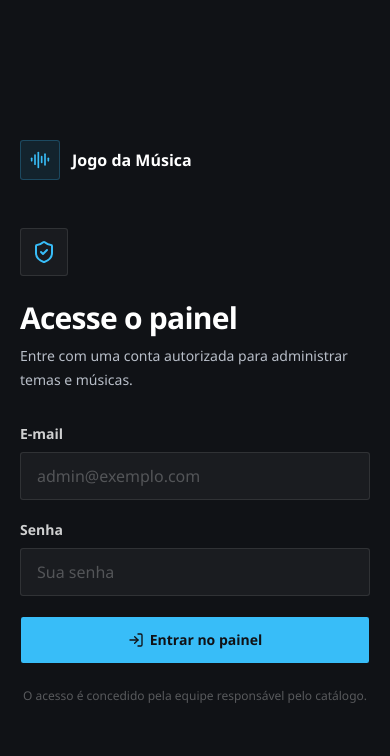
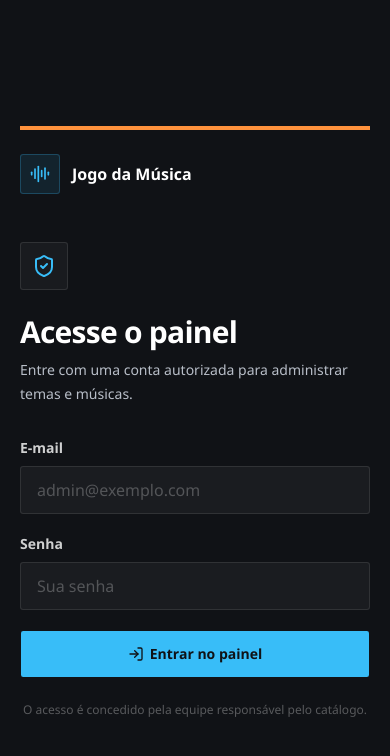
Before and after one commit to leothefranco/jogodamusica, a Next.js app: page /admin/login in a window 390 px wide. Shown: the top 756 px of the page. Built offline with nearby package versions, Linux system fonts and the light colour scheme; no server answers.

Commit message:
fix: preserve orange action hover and mobile admin identity

```diff
--- a/src/app/admin/login/page.tsx
+++ b/src/app/admin/login/page.tsx
@@ -51,7 +51,7 @@ export default function AdminLoginPage() {
       </section>
 
       <section className="flex items-center justify-center px-5 py-12 sm:px-8">
-        <div className="w-full max-w-md">
+        <div className="w-full max-w-md border-t-4 border-[var(--duel-b)] pt-6">
           <Link
             href="/"
             className="mb-12 flex w-fit items-center gap-3 rounded-md outline-none focus-visible:ring-2 focus-visible:ring-[var(--duel-a)] lg:hidden"
--- a/src/components/game/start-game-form.tsx
+++ b/src/components/game/start-game-form.tsx
@@ -97,7 +97,7 @@ export function StartGameForm({
         size="lg"
         onClick={startGame}
         disabled={isStarting || bracketSize === null}
-        className="mt-6 min-h-12 w-full rounded-none bg-[var(--duel-b)] font-bold text-[var(--app-bg)] hover:brightness-110"
+        className="mt-6 min-h-12 w-full rounded-none bg-[var(--duel-b)] font-bold text-[var(--app-bg)] hover:bg-[var(--duel-b)] hover:brightness-110"
       >
         {isStarting ? (
           <LoaderCircle className="animate-spin" aria-hidden="true" />
```
